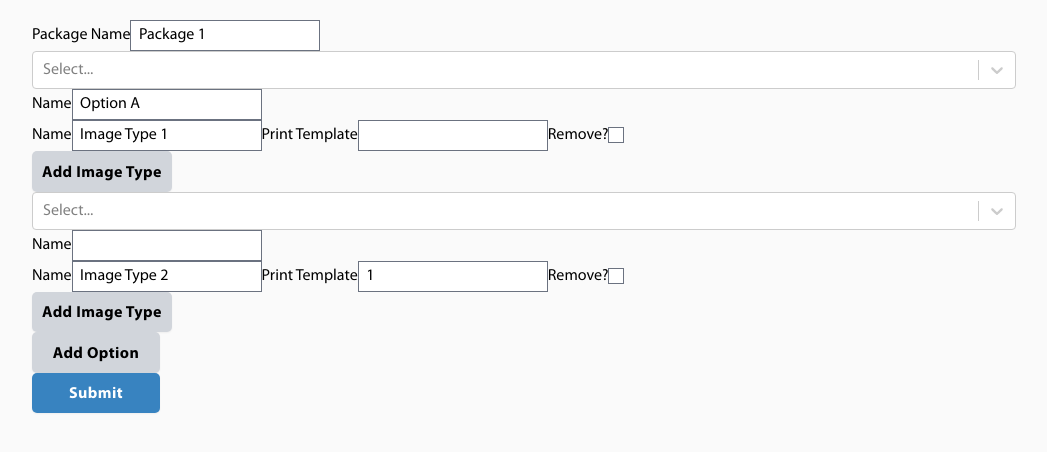
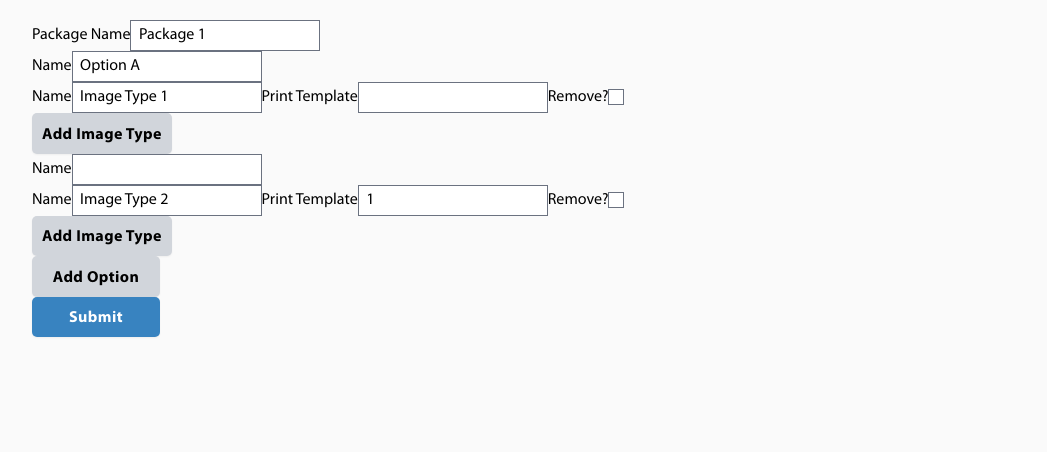
Before and after one commit to mendesnathanj/shoob-frontend, a React (Vite) app: page / in a window 1280 px wide. Shown: the top 452 px of the page, without its empty margins (116-1163 px from the left). Built offline with nearby package versions, Linux system fonts and the light colour scheme.

Commit message:
Update Customer.tsx

```diff
--- a/src/entries/Customer.tsx
+++ b/src/entries/Customer.tsx
@@ -24,15 +24,6 @@ export default function Customer() {
             name: 'Option A'
           }}
         >
-          <Input.Select
-            isMulti
-            name="options"
-            options={[
-              { label: 'Option 1', value: 'option_1' },
-              { label: 'Option 2', value: 'option_2' },
-              { label: 'Option 3', value: 'option_3' },
-            ]}
-          />
           <div>
             <Input label="Name" name="name" />
           </div>
```
